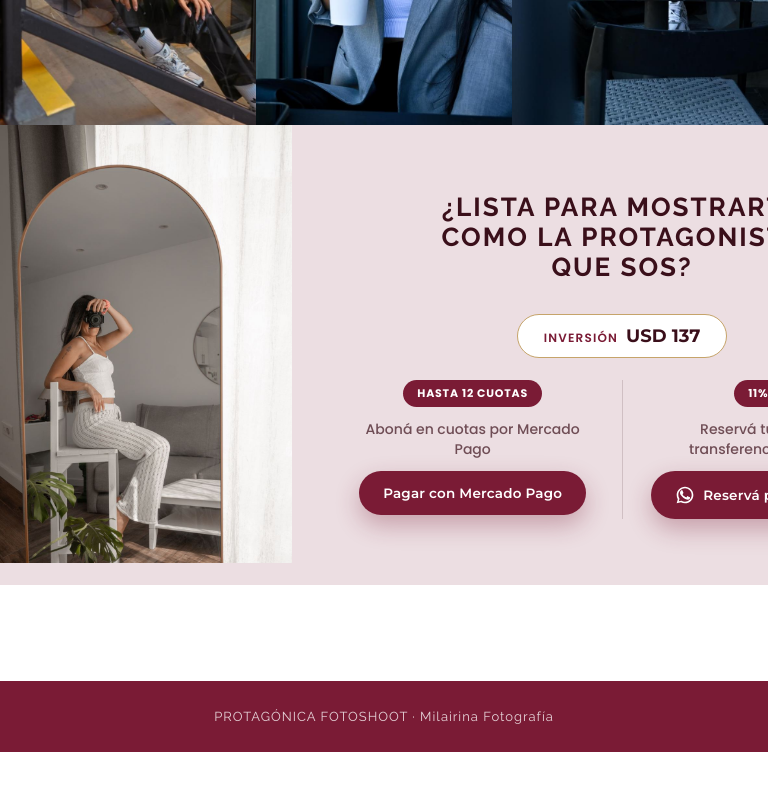
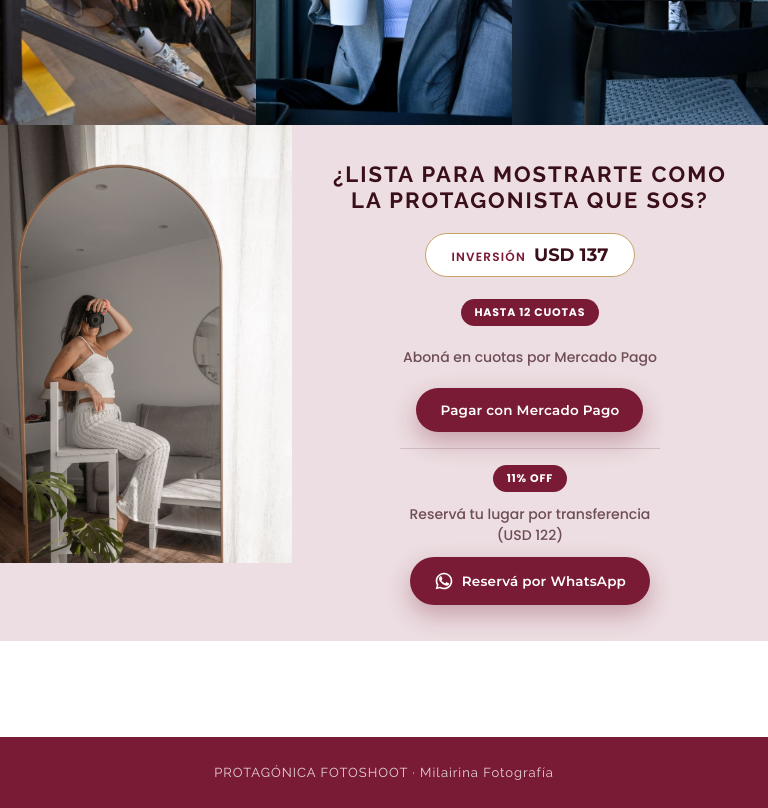
Before and after one commit to milastudioph-dot/protagonica-fotoshoot, a plain HTML site: page index.html in a window 768 px wide. Shown: the part 2740-3548 px from the top of the page. Before the commit the page ends 3492 px from the top, so only its background shows below. Drawn offline with Linux system fonts and the light colour scheme; files that its build step writes are made by us from their sources; files whose address does not match are found by name.

Commit message:
Update styles.css

```diff
--- a/styles.css
+++ b/styles.css
@@ -218,6 +218,22 @@ p { margin: 0; }
   .editorial-accent-body { font-size:11.5px !important; line-height:1.4 !important; }
 }
 
+/* "¿Lista para mostrarte...?" CTA final: entre 768px y ~1023px la columna de
+   texto junto a la foto (flex:1 dentro de .final-banner) queda con menos
+   ancho del que .payment-columns necesita para mostrar las 2 columnas de
+   pago lado a lado, y el título/badge/botón de WhatsApp terminaban
+   recortados fuera de la pantalla (ocultos por el overflow-x:hidden del
+   body, sin scrollbar visible — el problema no se notaba a simple vista).
+   Se apilan las columnas de pago y se ajusta el padding/tamaño de texto
+   solo en este rango; desktop (1024px+, verificado también en 1440px) y
+   mobile (≤767px, con su propio stacking) quedan intactos. */
+@media (min-width: 768px) and (max-width: 1023px) {
+  .final-banner-text { padding:36px 28px !important; gap:20px !important; }
+  .final-question { font-size:22px !important; }
+  .payment-columns { flex-direction:column !important; max-width:260px !important; gap:16px !important; }
+  .payment-column-divider { width:100% !important; height:1px !important; }
+}
+
 @media (max-width: 767px) {
   .two-col-grid { grid-template-columns:1fr !important; gap:32px !important; }
   .two-col-divider { display:none !important; }
@@ -297,21 +313,17 @@ p { margin: 0; }
 /* --- Mobile pequeño (≤480px) --- */
 @media (max-width: 480px) {
   .escenario-heading { font-size:18px !important; }
-  /* Logo band stays the same fixed 48px height set at 767px above (must not
-     be re-overridden here as a %, or it shrinks with the viewport again and
-     reopens the same clipping/overlap bug at the narrowest phones). Just
-     scale the logo mark itself down a little further. */
   .editorial-logo { width:min(20vw,78px) !important; }
   .editorial-accent-text { padding:12px 12px 12px 18px !important; gap:7px !important; }
   .editorial-accent-kicker { font-size:14px !important; }
   .editorial-accent-body { font-size:11px !important; line-height:1.42 !important; }
 }
 
-/* --- The smallest phones (≤350px, e.g. iPhone SE): the "quiebre editorial"
-   portrait photo is pulled up over the maroon block with a fixed -270px
-   margin. At this width the block above it is shorter than 270px, so the
-   photo reached back far enough to sit on top of the "Tu escenario" copy.
-   Pull it up less here only; 351px and wider keep the original -270px. --- */
+/* --- The smallest phones (≤350px, e.g. iPhone SE): la foto de la "quiebre
+   editorial" se sube sobre el bloque bordó con un margin fijo de -270px.
+   A este ancho el bloque de arriba es más bajo que 270px, y la foto llegaba
+   a superponerse con el texto de "Tu escenario". Se sube menos acá; 351px
+   en adelante mantiene el -270px original. --- */
 @media (max-width: 350px) {
   .editorial-frame { margin-top:-220px !important; }
 }
```
